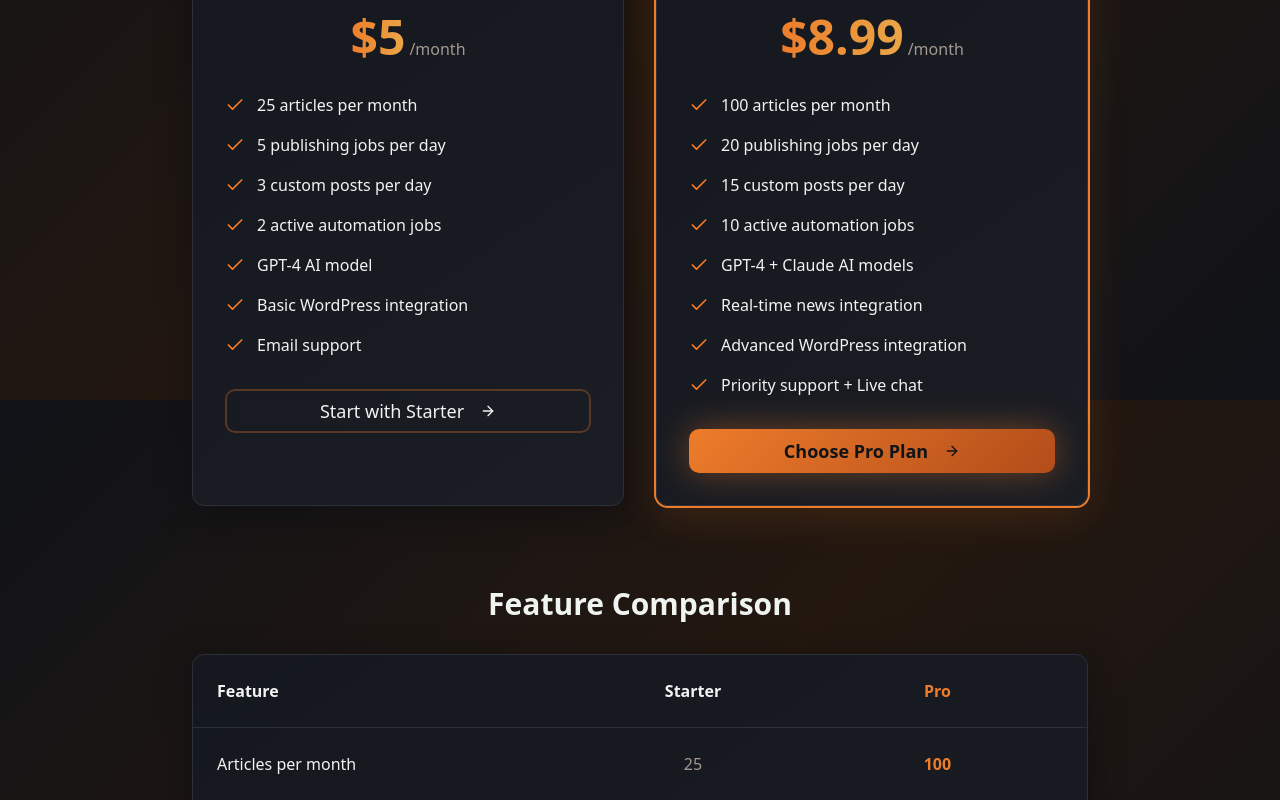
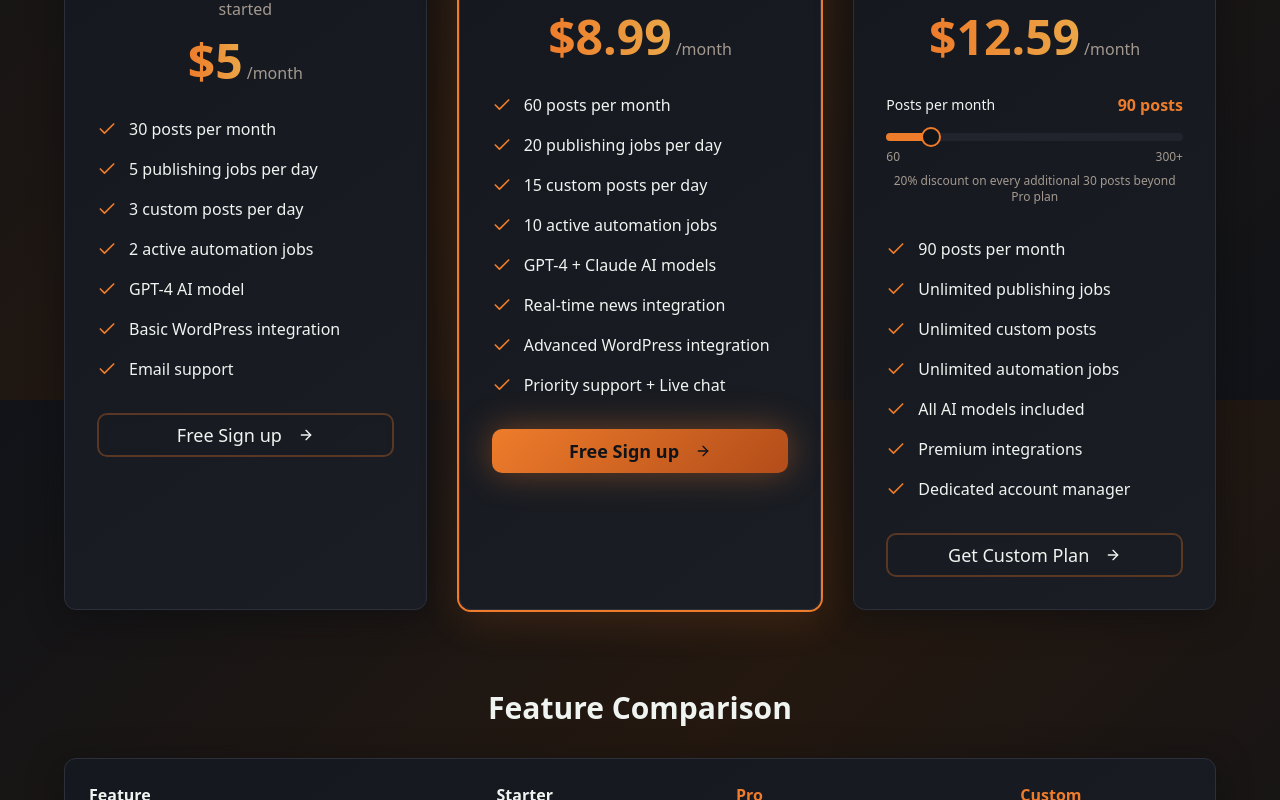
Before and after one commit to leeroyanesu/inkcopilot, a React (Vite) app: page /pricing in a window 1280 px wide. Shown: the part 400-1200 px from the top of the page. Built offline with nearby package versions, Linux system fonts and the light colour scheme.

Commit message:
feat: Update pricing page with custom plan
Replace "Free Trial" with "Free Sign up".
Add a "Custom" pricing plan with a draggable progress bar to adjust the price.
Set max posts for Starter to 30, Pro to 60.
Implement a 20% discount for every additional 30 posts on the Custom plan.

```diff
--- a/src/pages/Pricing.tsx
+++ b/src/pages/Pricing.tsx
@@ -1,5 +1,7 @@
 import { Button } from "@/components/ui/button";
+import { Slider } from "@/components/ui/slider";
 import { Check, Star, ArrowRight } from "lucide-react";
+import { useState } from "react";
 
 const plans = [
   {
@@ -8,7 +10,7 @@ const plans = [
     period: "/month",
     description: "Perfect for individual creators getting started",
     features: [
-      "25 articles per month",
+      "30 posts per month",
       "5 publishing jobs per day",
       "3 custom posts per day",
       "2 active automation jobs",
@@ -16,7 +18,7 @@ const plans = [
       "Basic WordPress integration",
       "Email support"
     ],
-    cta: "Start with Starter",
+    cta: "Free Sign up",
     popular: false
   },
   {
@@ -25,7 +27,7 @@ const plans = [
     period: "/month",
     description: "Best value for serious content creators",
     features: [
-      "100 articles per month",
+      "60 posts per month",
       "20 publishing jobs per day",
       "15 custom posts per day",
       "10 active automation jobs",
@@ -34,24 +36,42 @@ const plans = [
       "Advanced WordPress integration",
       "Priority support + Live chat"
     ],
-    cta: "Choose Pro Plan",
+    cta: "Free Sign up",
     popular: true,
     highlight: "Most Popular"
   }
 ];
 
 const comparisonFeatures = [
-  { feature: "Articles per month", starter: "25", pro: "100" },
-  { feature: "Publishing jobs per day", starter: "5", pro: "20" },
-  { feature: "Custom posts per day", starter: "3", pro: "15" },
-  { feature: "Active automation jobs", starter: "2", pro: "10" },
-  { feature: "AI Models", starter: "GPT-4", pro: "GPT-4 + Claude" },
-  { feature: "News Integration", starter: "❌", pro: "✅" },
-  { feature: "WordPress Integration", starter: "Basic", pro: "Advanced" },
-  { feature: "Support", starter: "Email", pro: "Priority + Chat" }
+  { feature: "Posts per month", starter: "30", pro: "60", custom: "60+" },
+  { feature: "Publishing jobs per day", starter: "5", pro: "20", custom: "20+" },
+  { feature: "Custom posts per day", starter: "3", pro: "15", custom: "15+" },
+  { feature: "Active automation jobs", starter: "2", pro: "10", custom: "10+" },
+  { feature: "AI Models", starter: "GPT-4", pro: "GPT-4 + Claude", custom: "All Models" },
+  { feature: "News Integration", starter: "❌", pro: "✅", custom: "✅" },
+  { feature: "WordPress Integration", starter: "Basic", pro: "Advanced", custom: "Premium" },
+  { feature: "Support", starter: "Email", pro: "Priority + Chat", custom: "Dedicated Support" }
 ];
 
 const Pricing = () => {
+  const [customPosts, setCustomPosts] = useState([90]); // Start at 90 posts (60 + 30)
+
+  // Calculate custom plan price
+  const calculateCustomPrice = (posts: number) => {
+    const basePosts = 60; // Pro plan posts
+    const basePrice = 8.99; // Pro plan price
+
+    if (posts <= basePosts) return basePrice;
+
+    const extraPosts = posts - basePosts;
+    const extraBatches = Math.ceil(extraPosts / 30);
+    const pricePerPost = 0.15; // Base price per post
+    const discountedRate = pricePerPost * 0.8; // 20% discount
+    const extraCost = extraBatches * 30 * discountedRate;
+
+    return basePrice + extraCost;
+  };
+
   return (
     <div className="min-h-screen py-24 px-6">
       <div className="max-w-7xl mx-auto">
@@ -67,7 +87,7 @@ const Pricing = () => {
         </div>
 
         {/* Pricing cards */}
-        <div className="grid md:grid-cols-2 gap-8 max-w-4xl mx-auto mb-20">
+        <div className="grid md:grid-cols-3 gap-8 max-w-6xl mx-auto mb-20">
           {plans.map((plan, index) => (
             <div
               key={index}
@@ -116,10 +136,85 @@ const Pricing = () => {
               </Button>
             </div>
           ))}
+
+          {/* Custom Plan */}
+          <div className="card-glow p-8 rounded-xl relative">
+            <div className="text-center mb-8">
+              <h3 className="text-2xl font-bold mb-2">Custom</h3>
+              <p className="text-muted-foreground mb-4">Tailored for enterprise content creators</p>
+              <div className="flex items-baseline justify-center gap-1">
+                <span className="text-5xl font-bold text-gradient">
+                  ${calculateCustomPrice(customPosts[0]).toFixed(2)}
+                </span>
+                <span className="text-muted-foreground">/month</span>
+              </div>
+            </div>
+
+            {/* Posts Slider */}
+            <div className="mb-8">
+              <div className="flex justify-between items-center mb-4">
+                <label className="text-sm font-medium">Posts per month</label>
+                <span className="text-primary font-semibold">{customPosts[0]} posts</span>
+              </div>
+              <Slider
+                value={customPosts}
+                onValueChange={setCustomPosts}
+                max={300}
+                min={60}
+                step={30}
+                className="w-full"
+              />
+              <div className="flex justify-between text-xs text-muted-foreground mt-2">
+                <span>60</span>
+                <span>300+</span>
+              </div>
+              <p className="text-xs text-muted-foreground mt-2 text-center">
+                20% discount on every additional 30 posts beyond Pro plan
+              </p>
+            </div>
+
+            {/* Features */}
+            <ul className="space-y-4 mb-8">
+              <li className="flex items-center gap-3">
+                <Check className="h-5 w-5 text-primary flex-shrink-0" />
+                <span className="text-foreground">{customPosts[0]} posts per month</span>
+              </li>
+              <li className="flex items-center gap-3">
+                <Check className="h-5 w-5 text-primary flex-shrink-0" />
+                <span className="text-foreground">Unlimited publishing jobs</span>
+              </li>
+              <li className="flex items-center gap-3">
+                <Check className="h-5 w-5 text-primary flex-shrink-0" />
+                <span className="text-foreground">Unlimited custom posts</span>
+              </li>
+              <li className="flex items-center gap-3">
+                <Check className="h-5 w-5 text-primary flex-shrink-0" />
+                <span className="text-foreground">Unlimited automation jobs</span>
+              </li>
+              <li className="flex items-center gap-3">
+                <Check className="h-5 w-5 text-primary flex-shrink-0" />
+                <span className="text-foreground">All AI models included</span>
+              </li>
+              <li className="flex items-center gap-3">
+                <Check className="h-5 w-5 text-primary flex-shrink-0" />
+                <span className="text-foreground">Premium integrations</span>
+              </li>
+              <li className="flex items-center gap-3">
+                <Check className="h-5 w-5 text-primary flex-shrink-0" />
+                <span className="text-foreground">Dedicated account manager</span>
+              </li>
+            </ul>
+
+            {/* CTA */}
+            <Button variant="outline" size="lg" className="w-full text-lg py-3">
+              Get Custom Plan
+              <ArrowRight className="ml-2 h-5 w-5" />
+            </Button>
+          </div>
         </div>
 
         {/* Comparison table */}
-        <div className="max-w-4xl mx-auto">
+        <div className="max-w-6xl mx-auto">
           <h3 className="text-3xl font-bold text-center mb-8">Feature Comparison</h3>
           <div className="card-glow rounded-xl overflow-hidden">
             <div className="overflow-x-auto">
@@ -129,6 +224,7 @@ const Pricing = () => {
                     <th className="text-left p-6 font-semibold">Feature</th>
                     <th className="text-center p-6 font-semibold">Starter</th>
                     <th className="text-center p-6 font-semibold text-primary">Pro</th>
+                    <th className="text-center p-6 font-semibold text-primary">Custom</th>
                   </tr>
                 </thead>
                 <tbody>
@@ -137,6 +233,7 @@ const Pricing = () => {
                       <td className="p-6 font-medium">{row.feature}</td>
                       <td className="p-6 text-center text-muted-foreground">{row.starter}</td>
                       <td className="p-6 text-center text-primary font-semibold">{row.pro}</td>
+                      <td className="p-6 text-center text-primary font-semibold">{row.custom}</td>
                     </tr>
                   ))}
                 </tbody>
```
